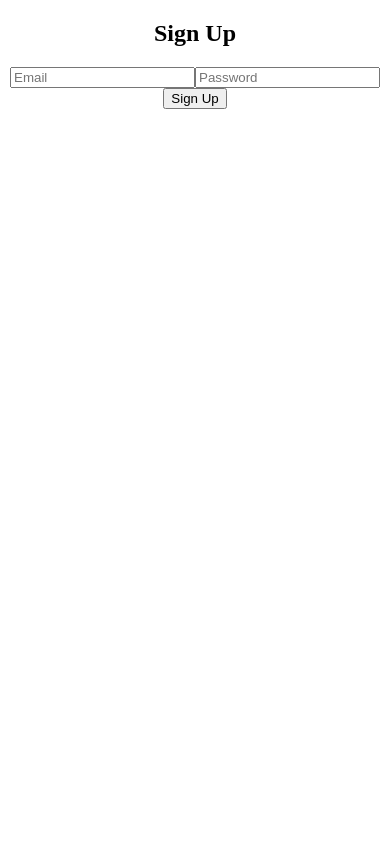
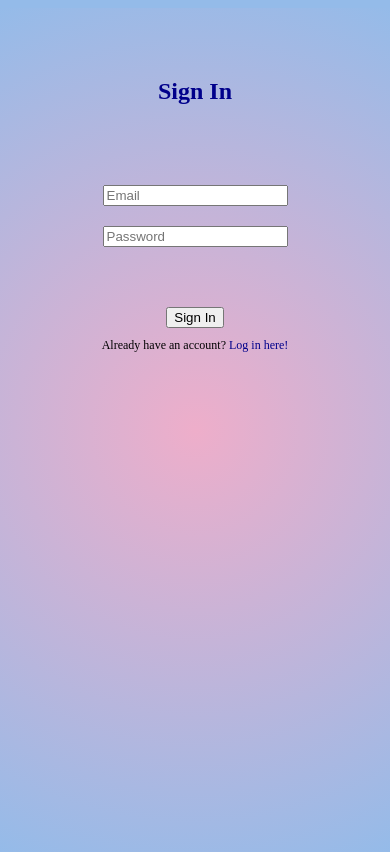
Before and after one commit to LukaLuxx/login-form, a React (Create React App) app: page / in a window 390 px wide. Built offline with nearby package versions, Linux system fonts and the light colour scheme.

Commit message:
commit "Links work, auth is working"

```diff
--- a/package.json
+++ b/package.json
@@ -9,8 +9,9 @@
     "firebase": "^9.22.1",
     "react": "^18.2.0",
     "react-dom": "^18.2.0",
-    "react-router-dom": "^6.12.1",
+    "react-router-dom": "^6.2.1",
     "react-scripts": "5.0.1",
+    "router": "^1.3.8",
     "web-vitals": "^2.1.4"
   },
   "scripts": {
--- a/src/App.css
+++ b/src/App.css
@@ -1,3 +1,71 @@
+/* * {
+    box-sizing: border-box;
+    margin: 0;
+    padding: 0;
+} */
+
+html,
+body {
+    display: grid;
+    height: 100vh;
+    background: #94bbe9;
+    place-items: center;
+    overflow: hidden;
+}
 .App {
     text-align: center;
+    height: 100vh;
+    background: rgb(238, 174, 202);
+    background: radial-gradient(
+        circle,
+        rgba(238, 174, 202, 1) 0%,
+        rgba(148, 187, 233, 1) 100%
+    );
 }
+
+.login-question {
+    font-size: 12px;
+}
+
+.submit-container {
+    margin: auto;
+    padding: 100px;
+}
+
+a {
+    color: darkblue;
+    text-decoration: none;
+}
+
+a:hover {
+    color: green;
+    text-decoration: underline;
+}
+
+h2 {
+    color: darkblue;
+}
+
+p {
+    margin: 10px;
+}
+
+input {
+    margin: 10px;
+}
+
+input::placeholder {
+    display: none;
+}
+
+input[type="email"]:focus::placeholder,
+input[type="password"]:focus::placeholder {
+    color: transparent;
+}
+
+@media only screen and (max-width: 525px) {
+    .submit-container {
+        overflow: hidden;
+        padding: 50px;
+    }
+}
--- a/src/App.js
+++ b/src/App.js
@@ -1,12 +1,21 @@
+import React from "react";
+import { BrowserRouter as Router, Route, Routes } from "react-router-dom";
+import SignIn from "../src/components/auth/SignIn";
+import LogIn from "../src/components/auth/LogIn";
+import MainPage from "./components/auth/MainPage";
 import "./App.css";
-import "../src/components/auth/SignIn";
-import SignIn from "../src/components/auth/SignIn";
 
 function App() {
     return (
-        <div className="App">
-            <SignIn />
-        </div>
+        <Router>
+            <div className="App">
+                <Routes>
+                    <Route path="/" element={<SignIn />} />
+                    <Route path="/login" element={<LogIn />} />
+                    <Route path="/main" element={<MainPage />} />
+                </Routes>
+            </div>
+        </Router>
     );
 }
 
--- a/src/components/auth/LogIn.jsx
+++ b/src/components/auth/LogIn.jsx
@@ -1,6 +1,7 @@
 import React, { useState } from "react";
 import { getAuth, signInWithEmailAndPassword } from "firebase/auth";
 import app from "../../Firebase";
+import { Link } from "react-router-dom";
 
 const LogIn = () => {
     const [email, setEmail] = useState("");
@@ -14,31 +15,46 @@ const LogIn = () => {
         signInWithEmailAndPassword(auth, email, password)
             .then((userCredential) => {
                 const user = userCredential.user;
+                console.log("User:", user);
+                window.location.href = "/main";
             })
             .catch((error) => {
                 const errorCode = error.code;
                 const errorMessage = error.message;
+                console.log("Error Code:", errorCode);
+                console.log("Error Message:", errorMessage);
+                alert("USER NOT FOUND 🐑");
             });
     };
 
     return (
-        <div>
+        <div className="submit-container">
             <h2>Log In</h2>
             <form onSubmit={handleLogIn}>
+                <div className="submit-container">
                     <input
+                        id="email"
+                        autoComplete="current-email"
                         type="email"
                         placeholder="Email"
                         value={email}
                         onChange={(e) => setEmail(e.target.value)}
                     />
                     <input
+                        id="password"
+                        autoComplete="current-password"
                         type="password"
                         placeholder="Password"
                         value={password}
                         onChange={(e) => setPassword(e.target.value)}
                     />
+                </div>
                 <button type="submit">Log In</button>
             </form>
+            <p className="login-question">
+                You remembered that you don't have an account? No problem;
+                return to <Link to="/">Sign In</Link>
+            </p>
         </div>
     );
 };
--- /dev/null
+++ b/src/components/auth/MainPage.jsx
@@ -0,0 +1,15 @@
+import React from "react";
+import { Link } from "react-router-dom";
+
+function MainPage() {
+    return (
+        <div>
+            MainPage
+            <button>
+                <Link to="/">Log Out</Link>
+            </button>
+        </div>
+    );
+}
+
+export default MainPage;
--- a/src/components/auth/SignIn.jsx
+++ b/src/components/auth/SignIn.jsx
@@ -1,11 +1,11 @@
 import React, { useState } from "react";
 import { getAuth, createUserWithEmailAndPassword } from "firebase/auth";
 import app from "../../Firebase";
+import { Link } from "react-router-dom";
 
 const SignUp = () => {
     const [email, setEmail] = useState("");
     const [password, setPassword] = useState("");
-
     const auth = getAuth(app);
 
     const handleSignUp = (e) => {
@@ -14,31 +14,46 @@ const SignUp = () => {
         createUserWithEmailAndPassword(auth, email, password)
             .then((userCredential) => {
                 const user = userCredential.user;
+                console.log("User:", user);
+                window.location.href = "/main";
             })
             .catch((error) => {
                 const errorCode = error.code;
                 const errorMessage = error.message;
+                console.log("Error Code:", errorCode);
+                console.log("Error Message:", errorMessage);
+                alert("Please provide the necessary information!");
             });
     };
 
     return (
-        <div>
-            <h2>Sign Up</h2>
+        <div className="submit-container">
+            <h2>Sign In</h2>
             <form onSubmit={handleSignUp}>
+                <div className="submit-container">
                     <input
+                        id="email"
+                        autoComplete="new-email"
                         type="email"
                         placeholder="Email"
                         value={email}
                         onChange={(e) => setEmail(e.target.value)}
                     />
                     <input
+                        id="password"
+                        autoComplete="new-password"
                         type="password"
                         placeholder="Password"
                         value={password}
                         onChange={(e) => setPassword(e.target.value)}
                     />
-                <button type="submit">Sign Up</button>
+                </div>
+                <button type="submit">Sign In</button>
             </form>
+            <p className="login-question">
+                {" "}
+                Already have an account?<Link to="/login"> Log in here!</Link>
+            </p>
         </div>
     );
 };
```
Also changed, not shown: 1 other file (tests, documents, lock files or other folders). Lines whose indentation alone changed are shown as unchanged.
